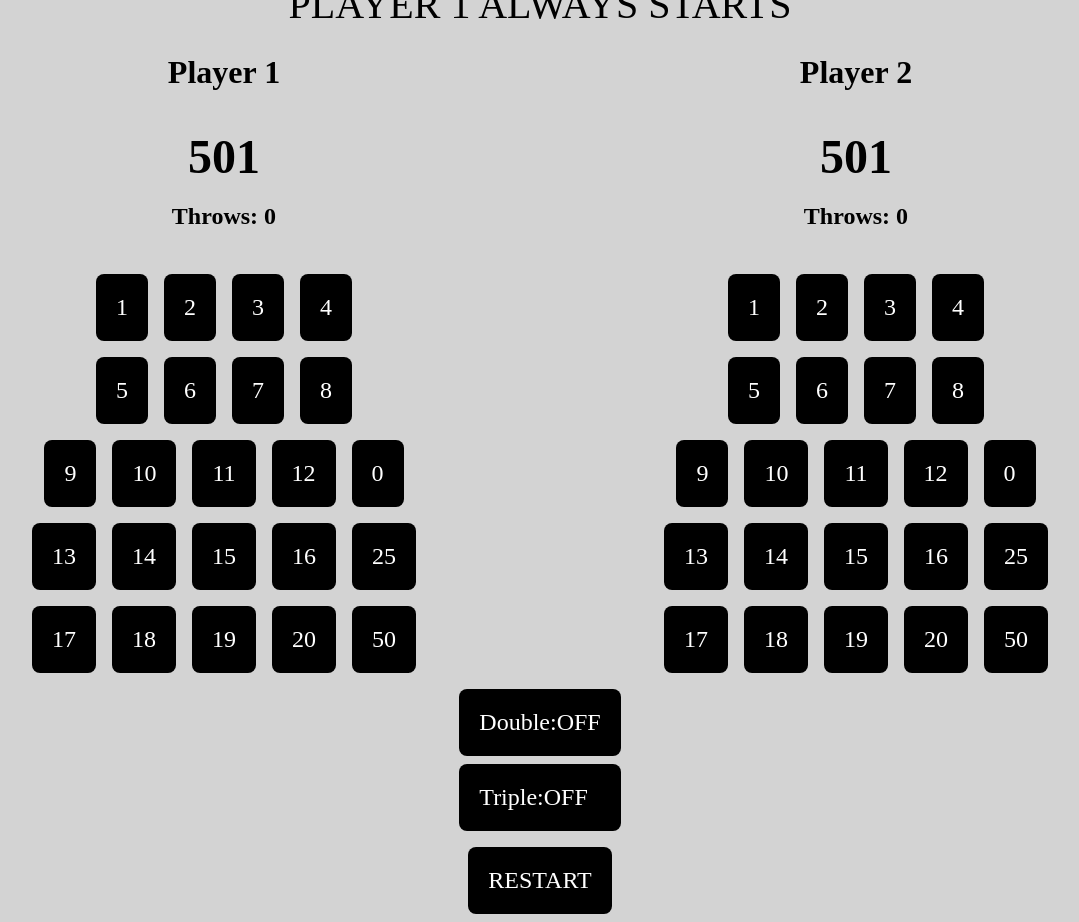
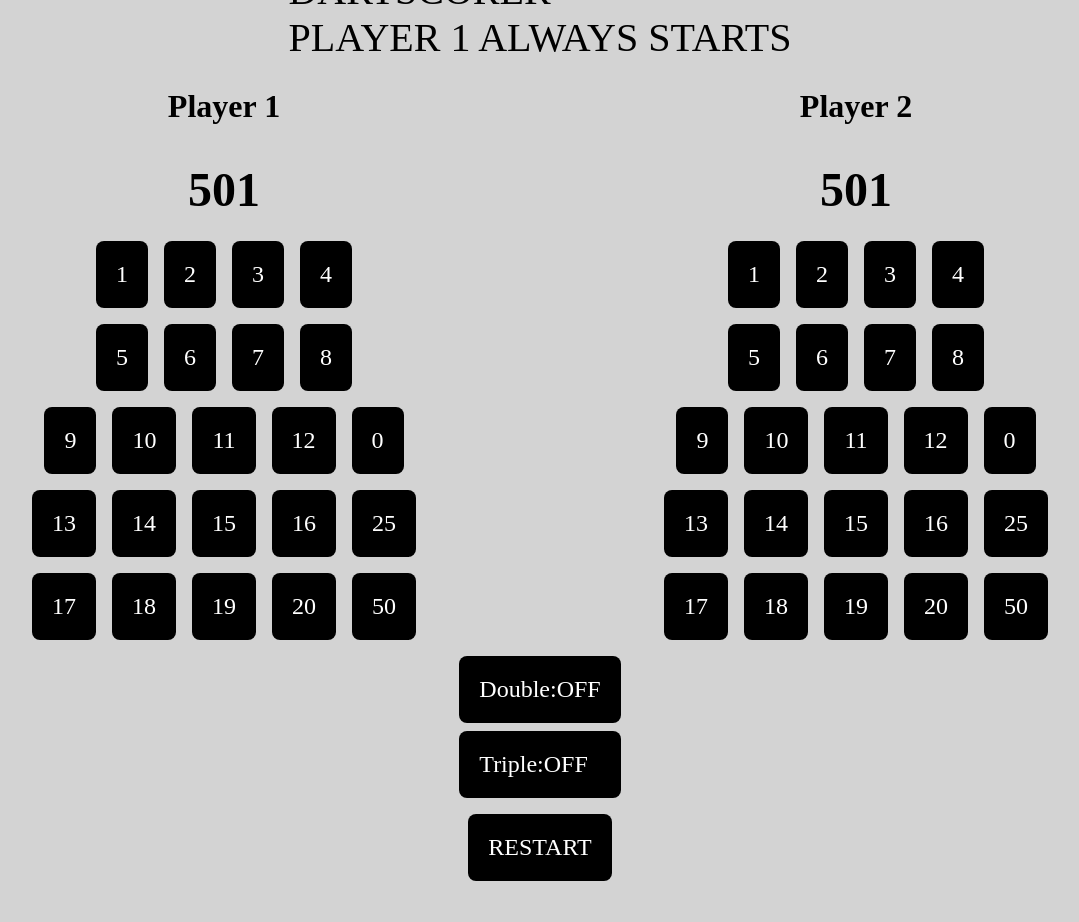
Before and after one commit to fatihylm/dart-game, a Vue app in the folder my-test-app/: page / in a window 1280 px wide. Shown: the whole page, without its empty margins (100-1179 px from the left). After the commit the page ends 889 px from the top, so only its background shows below. Built offline with nearby package versions, Linux system fonts and the light colour scheme.

Commit message:
Update ButtonField.vue

```diff
--- a/my-test-app/src/components/ButtonField.vue
+++ b/my-test-app/src/components/ButtonField.vue
@@ -8,9 +8,6 @@
       <div class="player" v-for="(player, index) in players" :key="index">
         <h1>{{ player.name }}</h1>
         <div class="score">{{ player.score }}</div>
-        <div class="throws">
-          <h2>Throws: {{ player.throws }}</h2>
-        </div>
       </div>
     </div>
     <div class="controls">
@@ -20,7 +17,8 @@
             class="button"
             v-for="button in row"
             :key="button"
-            @click="subtractScore(player, button)">
+            @click="subtractScore(player, button)"
+          >
             {{ button }}
           </div>
         </div>
@@ -82,21 +80,18 @@ export default {
       if (player.buttonsDisabled) return;
       let previousScore = player.score;
       player.score -= points;
-      player.throws++;
+      //player.throws++;
       player.buttonPresses += 1;
       if (player.buttonPresses >= 3) {
         this.disableButtons(player);
         this.changePlayer();
+        alert(`${player.name} has made 3 button presses. NEXT PLAYER BEGINS`);
       }
       if (player.score > 501 || player.score < 0) {
         player.score = previousScore;
       }
       if (player.score == 0) {
         player.winner = true;
-      }
-      if (player.throws === 3) {
-        player.throws = 0;
-        alert(`${player.name} has made 3 button presses. NEXT PLAYER BEGINS`);
       }
     },
     doubleButtons() {
```
